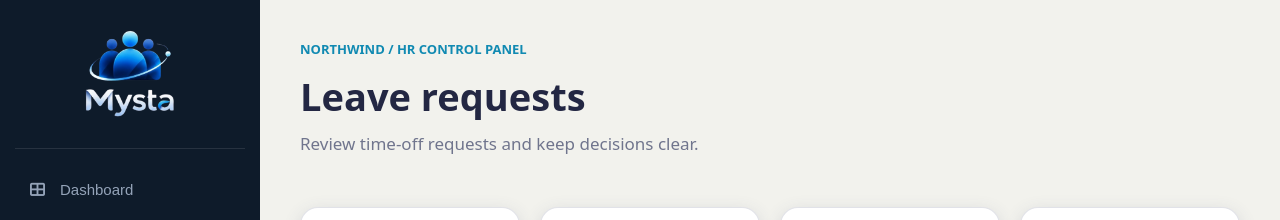
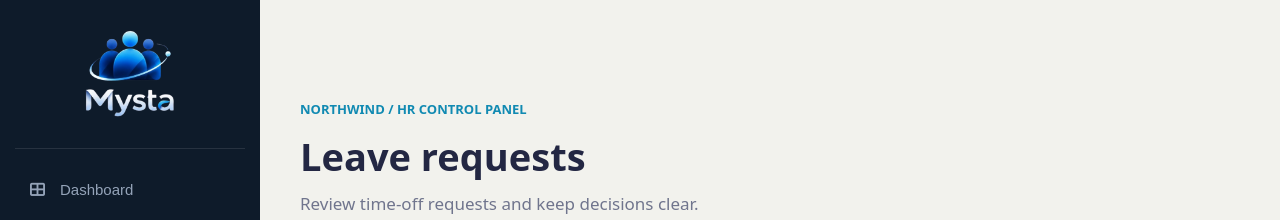
Before and after one commit to HR-Management-System-Group-4/HR-Management-System, a plain HTML site: page Sara_Dolat/Leave-HR/index.html in a window 1280 px wide. Shown: the top 220 px of the page. Drawn offline with Linux system fonts and the light colour scheme.

Commit message:
Update my work

```diff
--- a/Sara_Dolat/Leave-HR/style.css
+++ b/Sara_Dolat/Leave-HR/style.css
@@ -34,7 +34,7 @@ iframe {
 }
 
 header {
-    padding: 40px;
+    padding: 100px 40px 30px;
 }
 
 header p {
```
